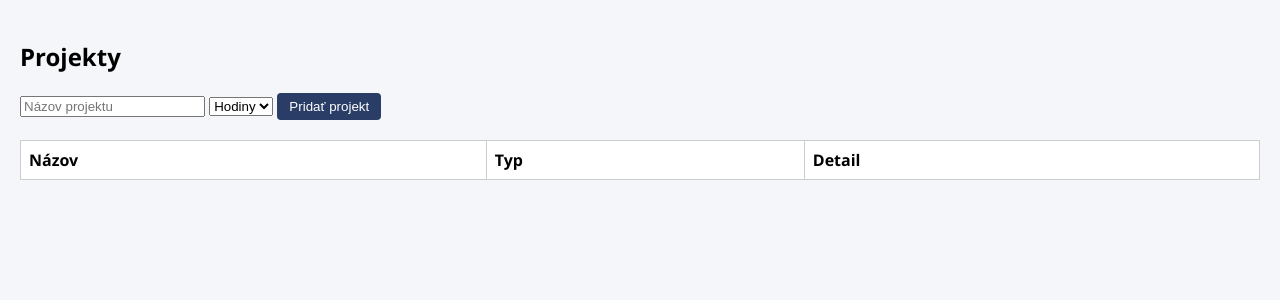
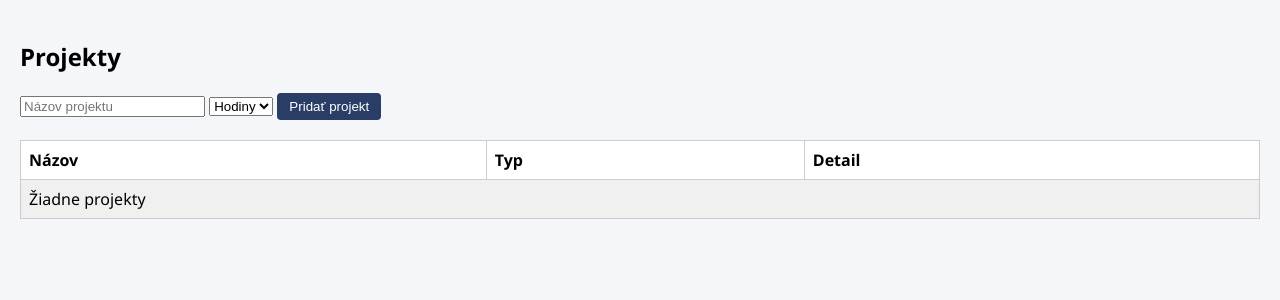
Before and after one commit to matejva/test, a Flask app: template templates/project.html in a window 1280 px wide. Shown: the part 106-406 px from the top of the page. Run offline with Flask 3, Linux system fonts and the light colour scheme; the template is opened without the code that fills it, so the values that code supplies are empty.

Commit message:
Update project.html

```diff
--- a/templates/project.html
+++ b/templates/project.html
@@ -18,6 +18,8 @@
     <td>{{ p.unit_type }}</td>
     <td><a href="{{ url_for('project_detail', id=p.id) }}">Otvoriť</a></td>
   </tr>
+  {% else %}
+  <tr><td colspan="3">Žiadne projekty</td></tr>
   {% endfor %}
 </table>
 {% endblock %}
```
